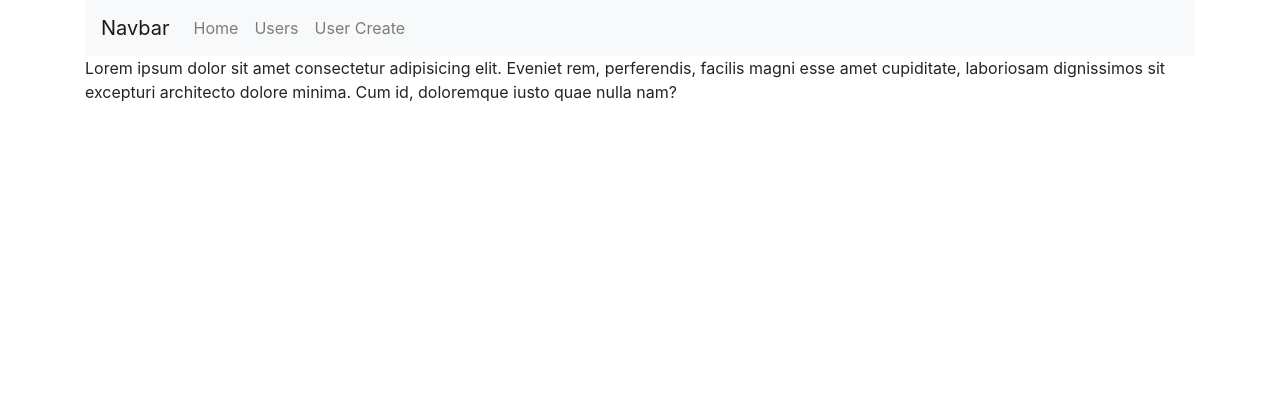
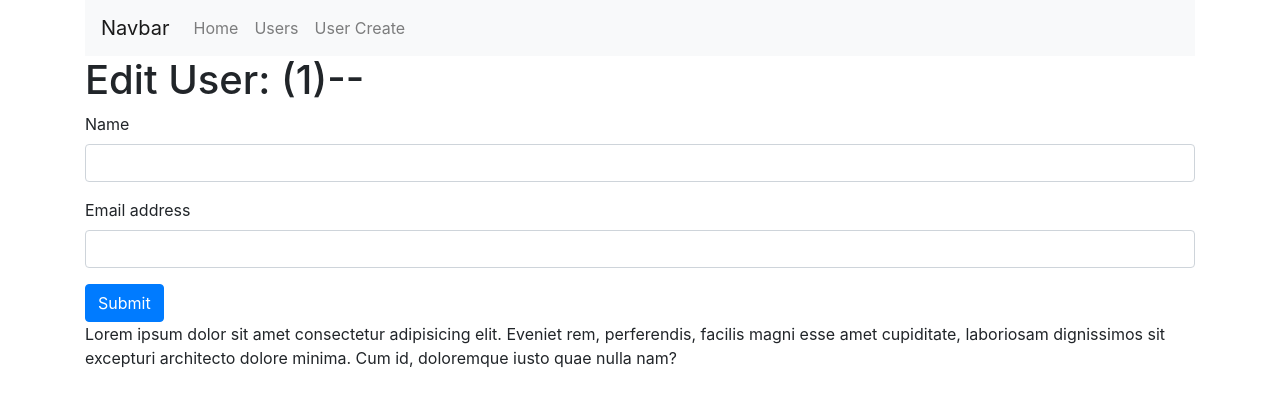
Before and after one commit to nuruzzamanhimel00/13_leela_webdev_vue3_full_again, a Vue app in the folder vue3_create_1/: page /user-details/1 in a window 1280 px wide. Shown: the top 406 px of the page. Built offline with nearby package versions, Linux system fonts and the light colour scheme; no server answers.

Commit message:
tut 52 com

```diff
--- a/vue3_create_1/src/Helpers/apiRoute.js
+++ b/vue3_create_1/src/Helpers/apiRoute.js
@@ -2,8 +2,12 @@ const BASE_URL = "http://127.0.0.1:8000/api/"
 
 const USER_CREATE_POST = BASE_URL+'users'
 const GET_ALL_USERS = BASE_URL+'users'
+const SHOW_SINGLE_USER = BASE_URL+'users'
+const SINGLE_USER = BASE_URL+'users'
 
 export const apiRoutes = {
     USER_CREATE_POST,
-    GET_ALL_USERS
+    GET_ALL_USERS,
+    SHOW_SINGLE_USER,
+    SINGLE_USER
 }
--- a/vue3_create_1/src/Services/UserService.js
+++ b/vue3_create_1/src/Services/UserService.js
@@ -23,8 +23,29 @@ function UserCreate(data){
     // console.log(data);
 }
 
+function UserUpdate(data){
+
+    return new Promise((resolve) => {
+        return axios.put(apiRoutes.SINGLE_USER+`/${data.id}`, {
+            'name' : data.name,
+            'email' : data.email,
+        }, {
+            headers: ApiHeader.getHeaderWithoutAuth()
+        })
+            .then(response => {
+                alert(response.data.message);
+
+                resolve(response.data);
+            })
+            // .catch(error => console.log("error = ",error))
+            .catch(error => alert(error))
+    });
+    // console.log(data);
+}
+
 
 
 export const UserService = {
     UserCreate,
+    UserUpdate
 }
--- a/vue3_create_1/src/components/UserDetails.vue
+++ b/vue3_create_1/src/components/UserDetails.vue
@@ -1,19 +1,24 @@
 <template>
     <div>
-        <h1>Get User Details</h1>
+        <h1>Get User Edit</h1>
         <table class="table">
   <thead>
     <tr>
       <th scope="col">#</th>
       <th scope="col">Name</th>
       <th scope="col">Email</th>
+      <th scope="col">Action</th>
     </tr>
   </thead>
   <tbody>
     <tr v-for="(value, key) in userDetails" :key="key">
       <th scope="row">{{key+1}}</th>
       <td>{{value.name}}</td>
-      <td>{{value.email}}</td>
+      <td>{{value.email}} {{ value.id }}</td>
+      <td>
+        <router-link :to="{name: 'userShow', params:{id:value.id} }" class="btn btn-success">Edit</router-link>
+        <a href="" class="btn btn-danger" @click.prevent="onDeleteUser(value.id)" >Delete</a>
+      </td>
     </tr>
   </tbody>
 </table>
@@ -51,6 +56,18 @@ export default {
                 this.userDetails.push(usersDetails[0].data[key]);
             }
 
+        },
+        onDeleteUser(id){
+             axios.delete(apiRoutes.SINGLE_USER+`/${id}`,  {
+                headers: ApiHeader.getHeaderWithoutAuth()
+            })
+            .then(response => {
+                console.log(response.data);
+                 this.onGetUsers();
+            //    alert(response.data.message);
+
+            })
+            .catch(error => console.log("error = ",error))
         }
     },
 }
--- /dev/null
+++ b/vue3_create_1/src/components/UserShow.vue
@@ -0,0 +1,59 @@
+<template>
+    <div>
+    <h1>Edit User: ({{ $route.params.id }})--</h1>
+        <form @submit.prevent="onUserUpdate()">
+            <div class="form-group">
+                <label for="nameId">Name</label>
+                <input type="text" class="form-control" id="nameId" v-model="name">
+            </div>
+            <div class="form-group">
+                <label for="exampleInputEmail1">Email address</label>
+                <input type="email" class="form-control" id="exampleInputEmail1" v-model="email">
+            </div>
+            <button type="submit" class="btn btn-primary">Submit</button>
+        </form>
+    </div>
+</template>
+<script>
+import axios from "axios";
+import {apiRoutes} from '../Helpers/apiRoute.js'
+import ApiHeader from '../Helpers/Api'
+import {UserService} from '../Services/UserService'
+
+export default {
+    name:'UserCreate',
+    data() {
+        return {
+            name:'',
+            email:'',
+            userId:this.$route.params.id,
+        }
+    },
+    created(){
+       this.showUserByUserId(this.userId);
+    },
+    methods: {
+        showUserByUserId(userId){
+
+            axios.get(apiRoutes.SHOW_SINGLE_USER+`/${userId}`,  {
+                headers: ApiHeader.getHeaderWithoutAuth()
+            })
+            .then(response => {
+                this.name = response.data.data.name;
+                this.email = response.data.data.email;
+                this.name = response.data.data.name;
+            })
+            .catch(error => console.log("error = ",error))
+        },
+        onUserUpdate(){
+             let data = {
+                'id' : this.userId,
+                'name' : this.name,
+                'email' : this.email,
+                };
+            UserService.UserUpdate(data);
+            this.$router.push({ name: 'userDetails' });
+        }
+    },
+}
+</script>
--- a/vue3_create_1/src/router/router.js
+++ b/vue3_create_1/src/router/router.js
@@ -2,6 +2,7 @@
 import HomeComp from '../components/HomeCom.vue'
 import UserCreateComp from '../components/UserCreate.vue'
 import UserDetailsComp from '../components/UserDetails.vue'
+import UserShowComp from '../components/UserShow.vue'
 
 const routes = [
     {
@@ -19,6 +20,11 @@ const routes = [
         component: UserDetailsComp,
         name: 'userDetails'
     },
+    {
+        path: '/user-details/:id',
+        component: UserShowComp,
+        name: 'userShow'
+    },
 ]
 
 export default routes;
```
